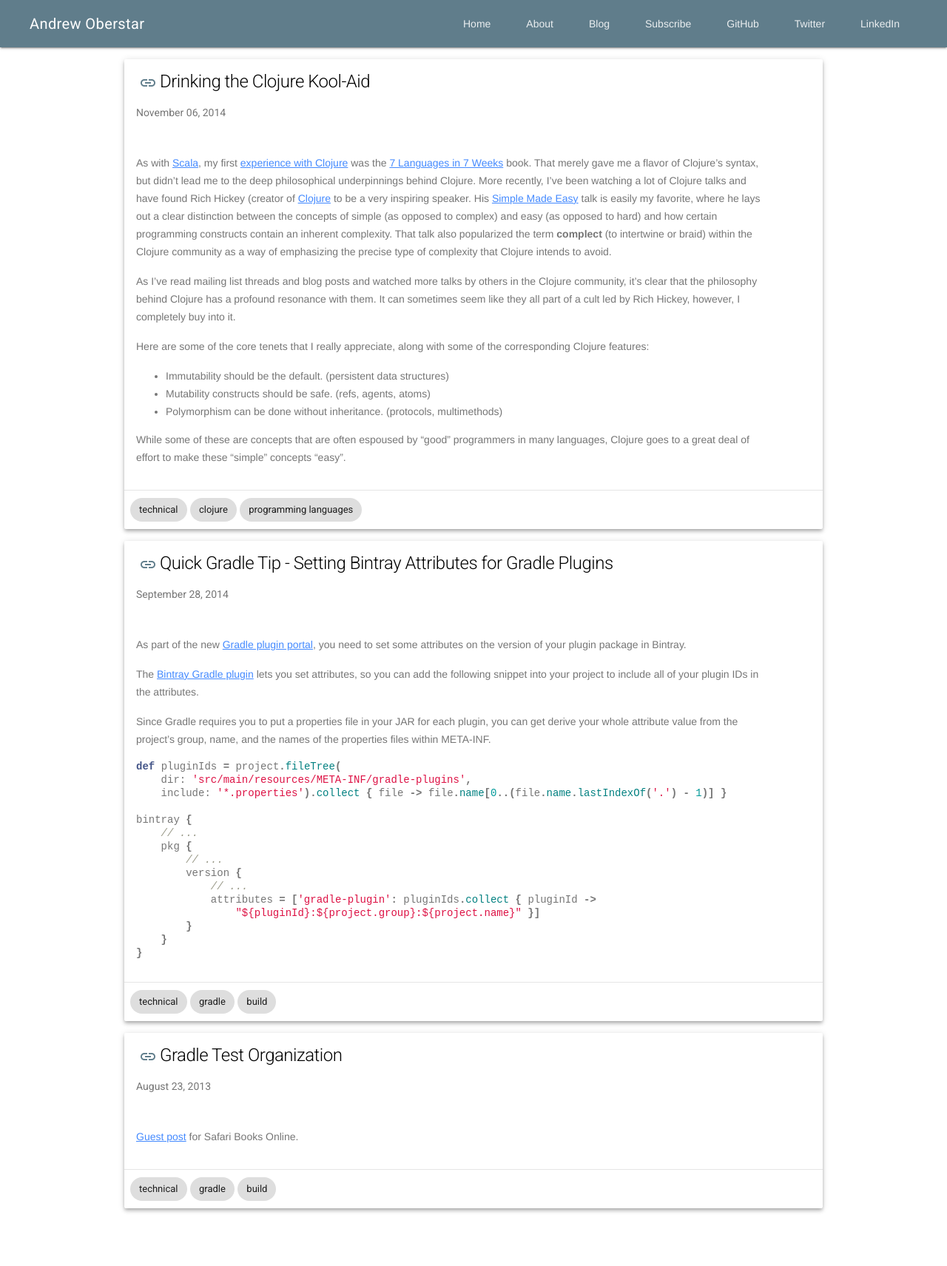
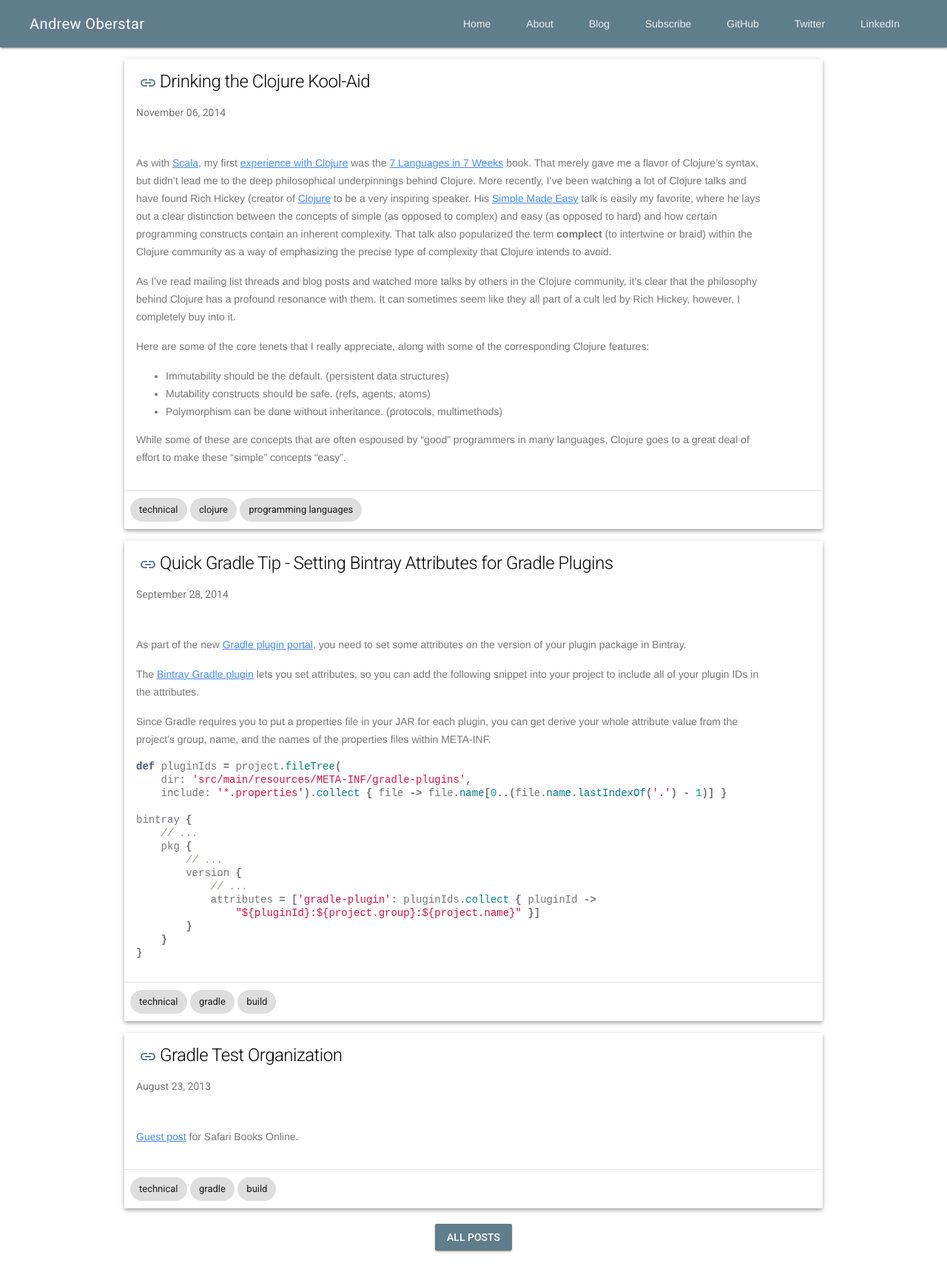
Before and after one commit to ajoberstar/ajoberstar.github.io, a Jekyll site: the page built from index.html, in a window 1280 px wide. Shown: the whole page at 74% size. Built offline with Jekyll 4.4.1, drawn with Linux system fonts in a browser that asks for light colours; nearby versions of some CDN libraries.

Commit message:
add link to all posts on main page

```diff
--- a/index.html
+++ b/index.html
@@ -5,3 +5,8 @@ title: Andrew Oberstar
 {% for post in site.posts limit:3 %}
     {% include post.html full_content=true post=post %}
 {% endfor %}
+<nav class="item-nav mdl-cell mdl-cell--12-col">
+    <a class="mdl-button mdl-js-button mdl-button--raised mdl-button--colored" href="/blog">
+        All Posts
+    </a>
+</nav>
```
